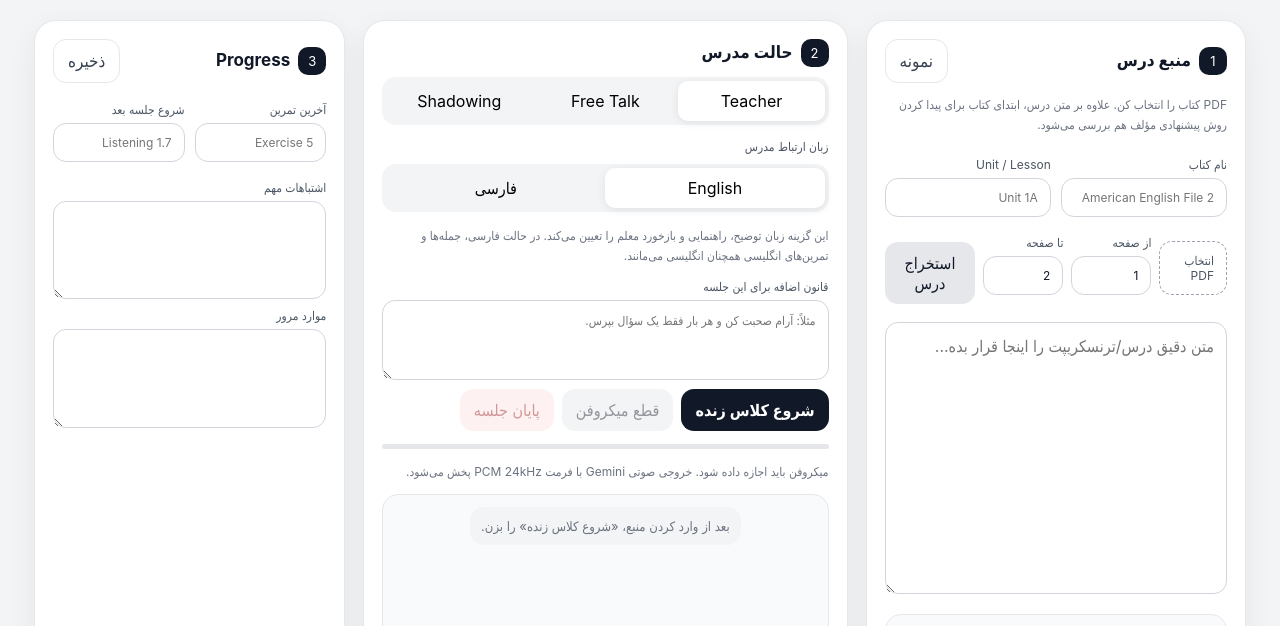
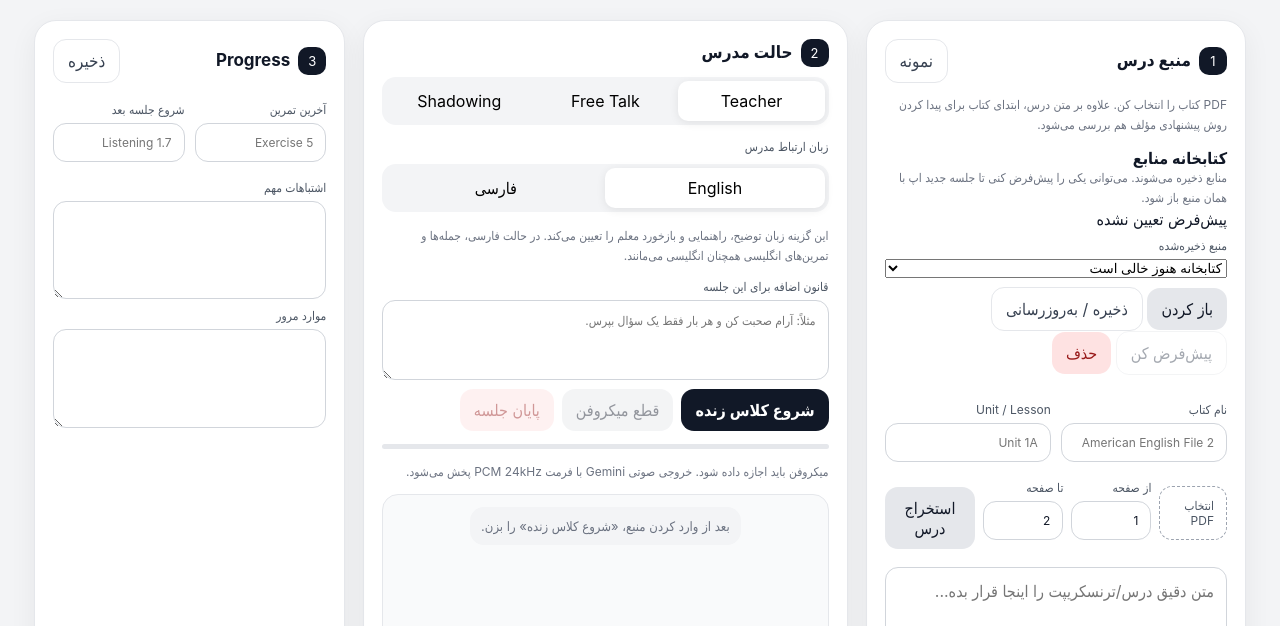
Before and after one commit to mihanmahdiarani-hub/English-, a website: page public/index.html in a window 1280 px wide. Shown: the part 98-724 px from the top of the page. Drawn offline with Linux system fonts and the light colour scheme.

Commit message:
Add source library and default source controls

```diff
--- a/public/index.html
+++ b/public/index.html
@@ -7,7 +7,7 @@
   <meta http-equiv="Cache-Control" content="no-cache, no-store, must-revalidate" />
   <title>English AI Tutor</title>
   <link rel="manifest" href="/manifest.webmanifest" />
-  <link rel="stylesheet" href="/styles.css?v=20261005-1300" />
+  <link rel="stylesheet" href="/styles.css?v=20261005-1315" />
 </head>
 <body>
   <header class="topbar">
@@ -25,6 +25,28 @@
         <button id="sampleBtn" class="ghost">نمونه</button>
       </div>
       <p class="hint">PDF کتاب را انتخاب کن. علاوه بر متن درس، ابتدای کتاب برای پیدا کردن روش پیشنهادی مؤلف هم بررسی می‌شود.</p>
+
+      <div class="library-box">
+        <div class="library-head">
+          <div>
+            <b>کتابخانه منابع</b>
+            <div class="hint tiny">منابع ذخیره می‌شوند. می‌توانی یکی را پیش‌فرض کنی تا جلسه جدید اپ با همان منبع باز شود.</div>
+          </div>
+          <span id="defaultSourceBadge" class="library-badge">پیش‌فرض تعیین نشده</span>
+        </div>
+        <label>منبع ذخیره‌شده
+          <select id="sourceLibrarySelect">
+            <option value="">کتابخانه هنوز خالی است</option>
+          </select>
+        </label>
+        <div class="library-actions">
+          <button id="loadLibrarySourceBtn" class="secondary">باز کردن</button>
+          <button id="saveLibrarySourceBtn" class="ghost">ذخیره / به‌روزرسانی</button>
+          <button id="setDefaultSourceBtn" class="ghost">پیش‌فرض کن</button>
+          <button id="deleteLibrarySourceBtn" class="danger">حذف</button>
+        </div>
+        <div id="sourceLibraryStatus" class="hint tiny"></div>
+      </div>
 
       <div class="grid-2">
         <label>نام کتاب<input id="bookName" placeholder="American English File 2" /></label>
@@ -103,7 +125,8 @@
     </section>
   </main>
 
-  <footer>نسخه آزمایشی شخصی — Live client v0.3.0</footer>
+  <footer>نسخه آزمایشی شخصی — Live client v0.3.1</footer>
+  <script src="/source-library.js?v=20261005-1315" defer></script>
   <script src="/app.js?v=20261005-1300" defer></script>
 </body>
 </html>
```
